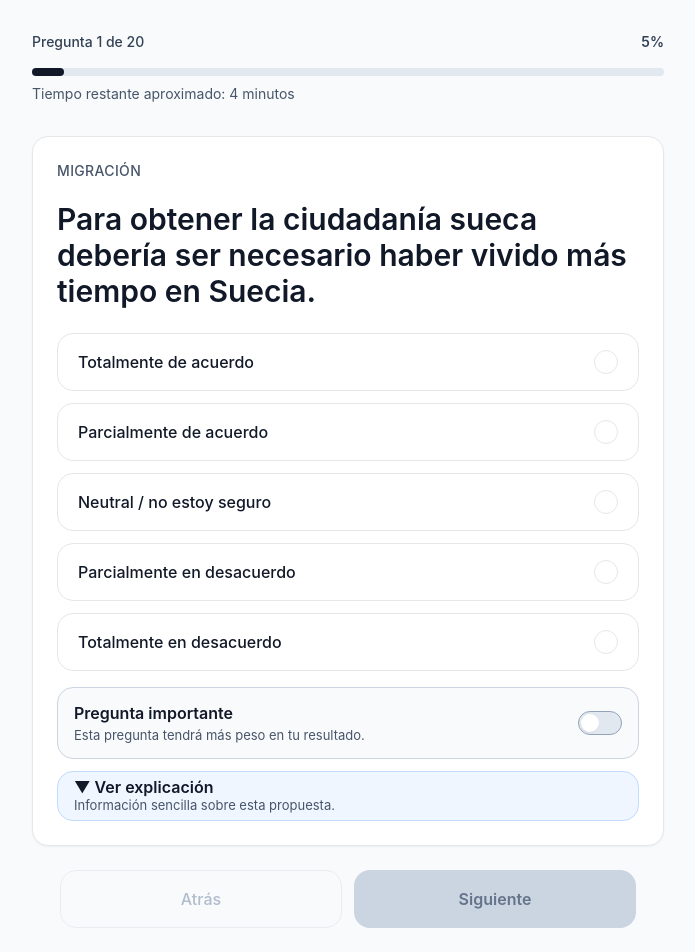
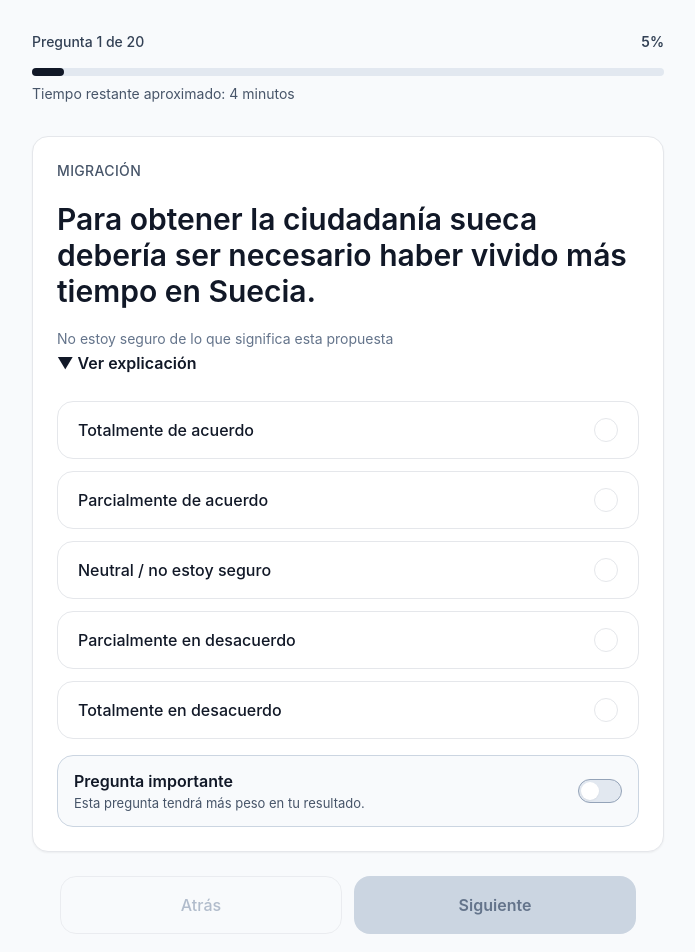
Before and after one commit to prismasuecia/valkompass, a Next.js app: page /quiz in a window 1280 px wide. Shown: the top 952 px of the page, without its empty margins (292-987 px from the left). Built offline with nearby package versions, Linux system fonts and the light colour scheme.

Commit message:
Improve quiz explanation visibility

```diff
--- a/components/QuestionCard.tsx
+++ b/components/QuestionCard.tsx
@@ -63,6 +63,19 @@ export function QuestionCard({
     <article className="mx-auto w-full max-w-2xl rounded-2xl border border-line bg-white p-4 shadow-sm sm:p-6">
       <p className="text-sm font-medium uppercase tracking-wide text-slate-600">{categoryLabels[question.category]}</p>
       <h1 className="mt-3 text-2xl font-semibold leading-tight text-ink sm:mt-5 sm:text-3xl">{question.statement[language]}</h1>
+      {explanation ? (
+        <details className="group mt-4">
+          <summary className="cursor-pointer list-none py-1">
+            <span className="block text-sm font-normal leading-5 text-[#64748B]">{uiText.buttons.explanationPrompt}</span>
+            <span className="mt-1 block text-base font-semibold leading-5 text-ink group-open:hidden">{uiText.buttons.showExplanation}</span>
+            <span className="mt-1 hidden text-base font-semibold leading-5 text-ink group-open:block">{uiText.buttons.hideExplanation}</span>
+          </summary>
+          <div className="mt-3 rounded-2xl border border-[#BFDBFE] bg-paper p-4">
+            <h2 className="text-sm font-semibold text-ink">{explanation.title[language]}</h2>
+            <ExplanationSections content={explanation.content[language]} />
+          </div>
+        </details>
+      ) : null}
       <div className="mt-4 sm:mt-6">
         <AnswerButtons selectedValue={selectedValue} onSelect={onAnswer} />
       </div>
@@ -88,18 +101,6 @@ export function QuestionCard({
           </span>
         </button>
       ) : null}
-      {explanation ? (
-        <details className="mt-3 rounded-2xl border border-[#BFDBFE] bg-[#EFF6FF]">
-          <summary className="flex h-12 cursor-pointer list-none flex-col justify-center px-4 text-left">
-            <span className="block text-base font-semibold leading-4 text-ink">{uiText.buttons.showExplanation}</span>
-            <span className="mt-0.5 block text-[13px] leading-4 text-slate-600">{uiText.buttons.explanationSubtext}</span>
-          </summary>
-          <div className="border-t border-[#BFDBFE] bg-paper p-4">
-            <h2 className="text-sm font-semibold text-ink">{explanation.title[language]}</h2>
-            <ExplanationSections content={explanation.content[language]} />
-          </div>
-        </details>
-      ) : null}
     </article>
   );
 }
--- a/uiText.json
+++ b/uiText.json
@@ -23,7 +23,7 @@
 
   "votingRights": {
     "title": "¿Quién puede votar en las elecciones parlamentarias suecas?",
-    "text": "Para votar en las elecciones parlamentarias suecas normalmente se requiere ciudadanía sueca."
+    "text": "Solo las personas con ciudadanía sueca pueden votar en las elecciones parlamentarias suecas."
   },
 
   "quizInfo": {
@@ -49,7 +49,8 @@
     "finish": "Ver resultado",
     "restart": "Empezar de nuevo",
     "showExplanation": "▼ Ver explicación",
-    "explanationSubtext": "Información sencilla sobre esta propuesta.",
+    "hideExplanation": "▲ Ocultar explicación",
+    "explanationPrompt": "No estoy seguro de lo que significa esta propuesta",
     "showMatches": "Ver coincidencias",
     "showDifferences": "Ver diferencias",
     "readMore": "Leer más",
```
